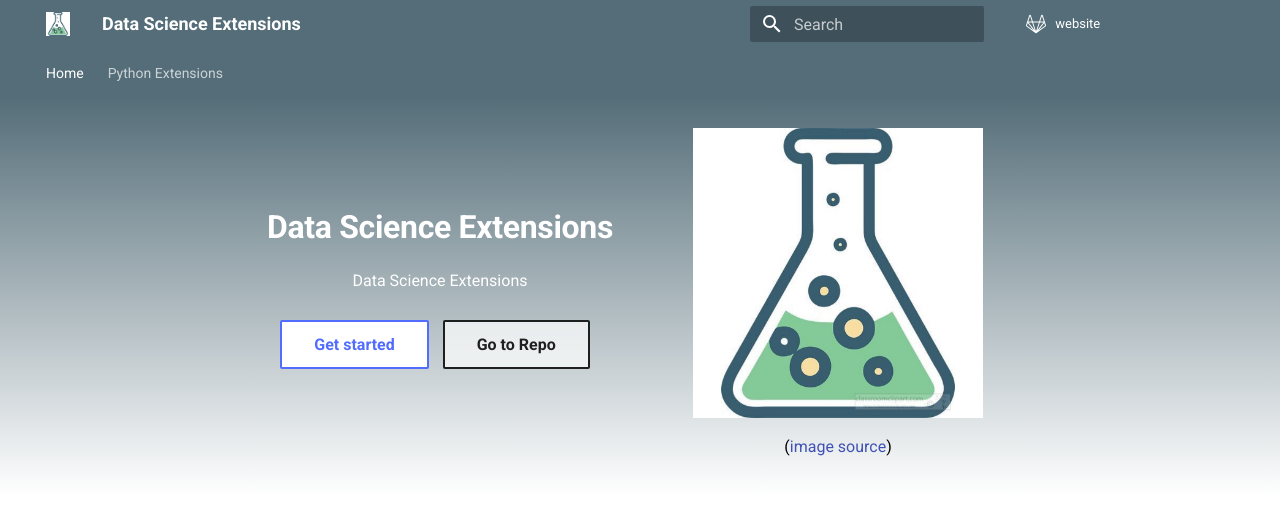
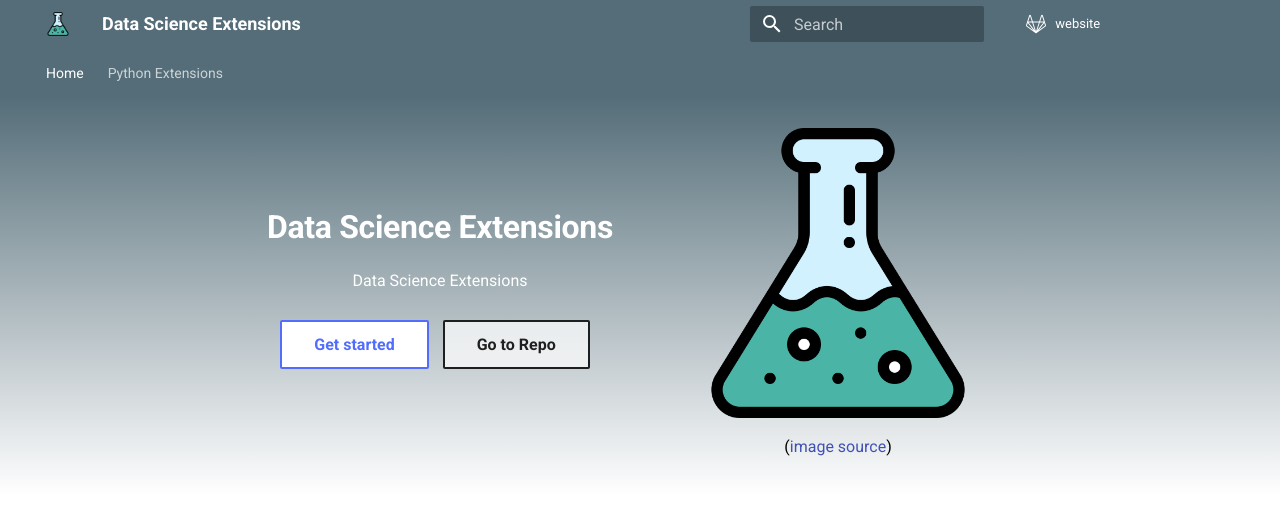
Before and after one commit to data-science-extensions/data-science-extensions, an MkDocs documentation site: the page built from docs/index.md, in a window 1280 px wide. Shown: the top 506 px of the page. Built offline with MkDocs 1.6.1 and Material for MkDocs 9.7.7, drawn with Linux system fonts in a browser that asks for light colours; comment, search, counter and statistics services are not loaded; the version menu is left out.

Commit message:
Fix site icons

```diff
--- a/mkdocs.yaml
+++ b/mkdocs.yaml
@@ -15,8 +15,8 @@ watch:
 
 theme:
   name: material
-  favicon: ./assets/images/beaker3.jpg
-  coverpage_icon: ./assets/images/beaker3.jpg
+  favicon: ./assets/images/1067432.png
+  coverpage_icon: ./assets/images/1067432.png
   custom_dir: docs/overrides
   palette:
     primary: blue grey
@@ -34,7 +34,7 @@ theme:
     - toc.follow
     - content.action.edit
     - content.action.view
-  logo: ./assets/images/beaker3.jpg
+  logo: ./assets/images/1067432.png
   icon:
     repo: material/gitlab
     edit: material/file-edit-outline
```
Also changed, not shown: docs/overrides/assets/images/1067432.png (added), docs/overrides/assets/images/beaker3.jpg (deleted).
